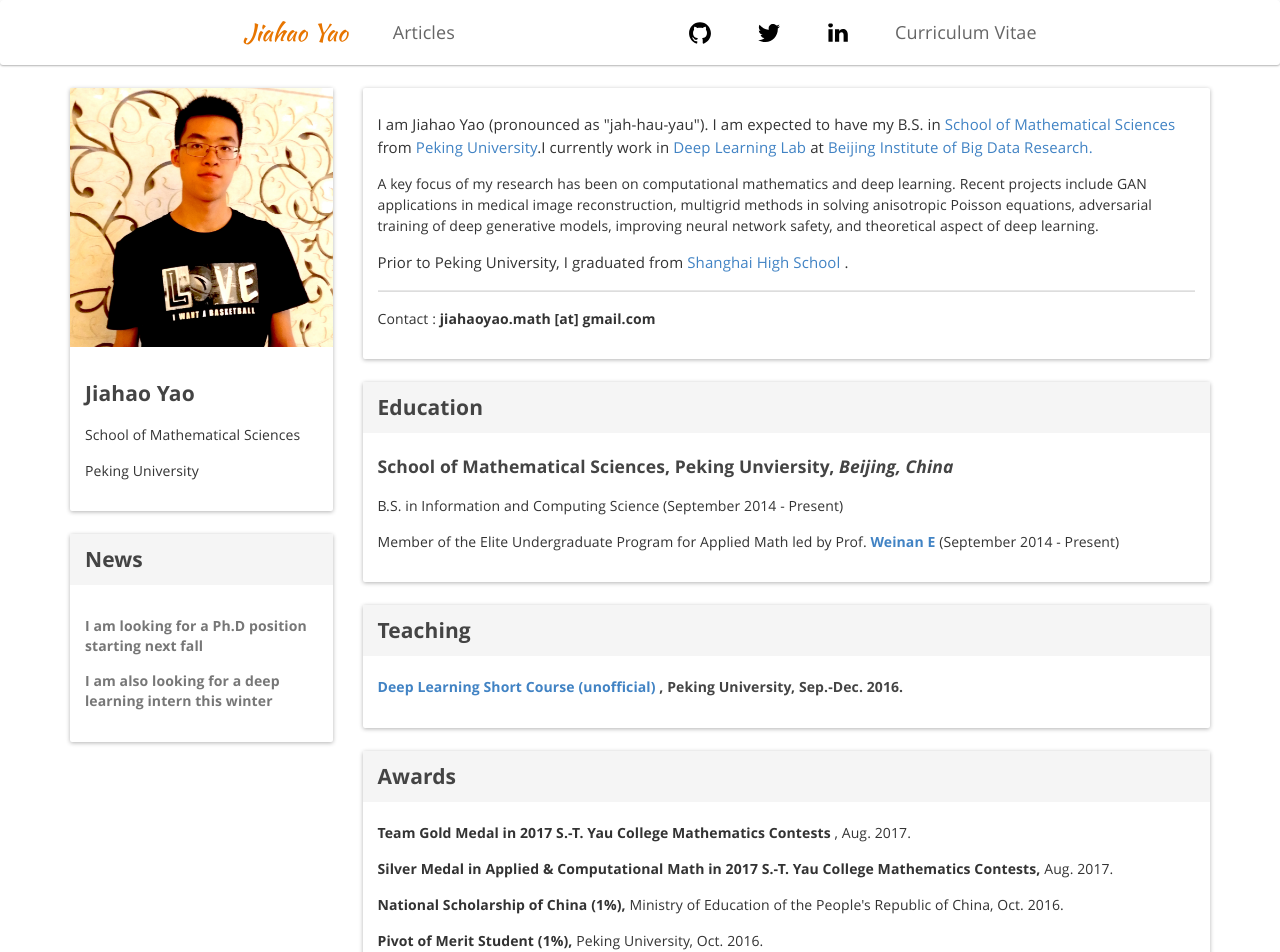
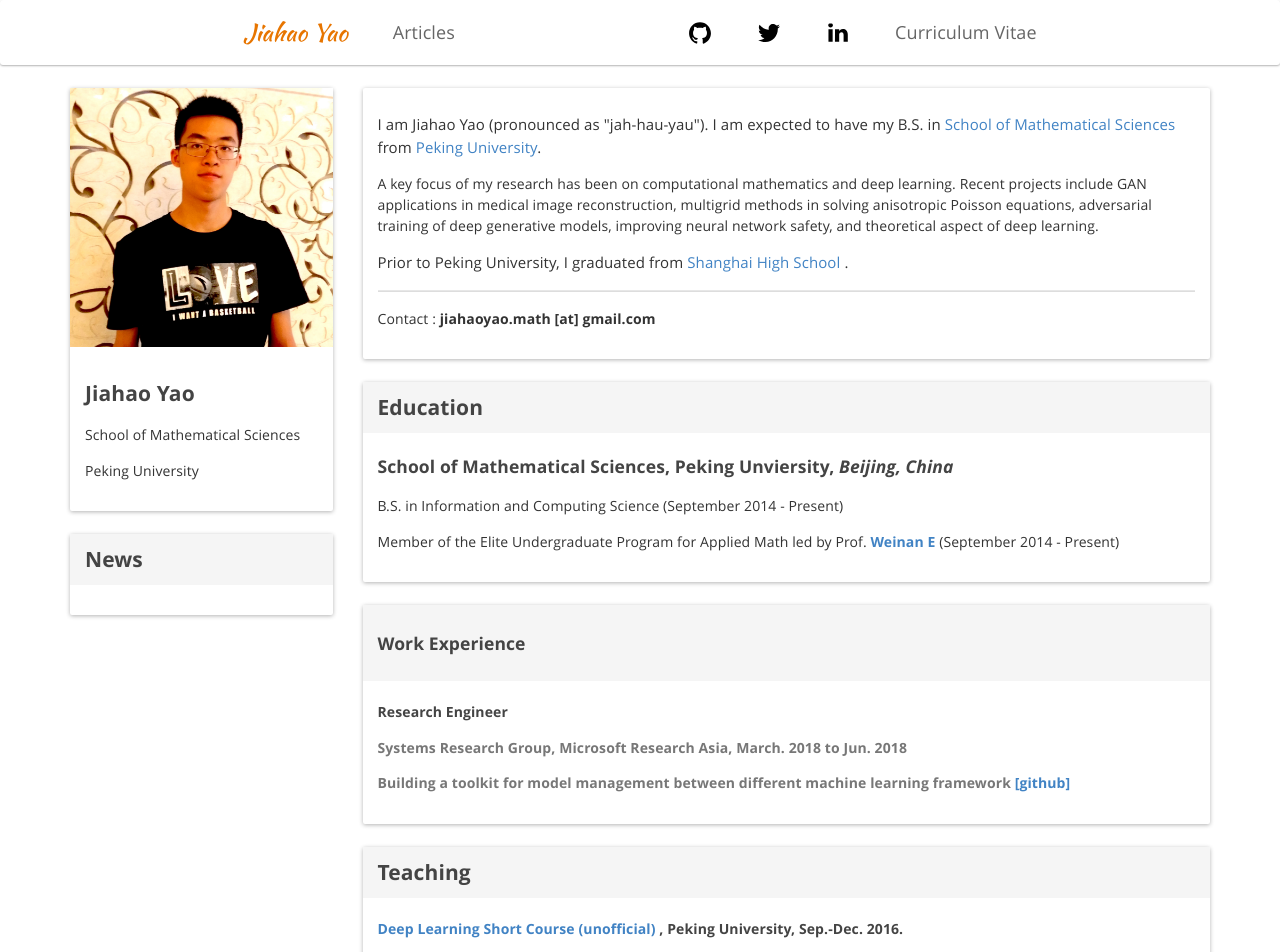
Before and after one commit to JiahaoYao/jiahaoyao.github.io, a Jekyll site: the page docs/index.html, which Jekyll copies as it is, in a window 1280 px wide and 1400 px high. Shown: the top 952 px of the window. Built offline with Jekyll 4.4.1, drawn with Linux system fonts in a browser that asks for light colours; nearby versions of some CDN libraries; some web fonts are replaced; some of the changed text lies outside the part shown.

Commit message:
add ms intern

```diff
--- a/docs/index.html
+++ b/docs/index.html
@@ -116,8 +116,7 @@
         <h3 style="line-height: 1.5; margin-top: 0; margin-bottom: 0;">News</h3>
     </div>
     <div class="panel-body" >
-          <h6 style="line-height: 140%;">I am looking for a Ph.D position starting next fall </h6>
-          <h6 style="line-height: 140%;">I am also looking for a deep learning intern this winter </h6>
+          <!-- <h6 style="line-height: 140%;">I am looking for a Ph.D position starting next fall </h6> -->
 
     </div>
 </div>
@@ -211,7 +210,7 @@
 
             <div class="panel panel-default">
     <div class="panel-body" style="padding-top: 10px;">
-        <p style="font-size: 15px;"> I am Jiahao Yao (pronounced as "jah-hau-yau"). I am expected to have my B.S. in <a href="http://www.math.pku.edu.cn/en">School of Mathematical Sciences </a> from <a href="http://english.pku.edu.cn"> Peking University</a>.I currently work in <a href="http://dl.pku.edu.cn">Deep Learning Lab</a> at <a href="http://www.bibdr.org"> Beijing Institute of Big Data Research.</a> </p>
+        <p style="font-size: 15px;"> I am Jiahao Yao (pronounced as "jah-hau-yau"). I am expected to have my B.S. in <a href="http://www.math.pku.edu.cn/en">School of Mathematical Sciences </a> from <a href="http://english.pku.edu.cn"> Peking University</a>.</p>
         <p> A key focus of my research has been on computational mathematics and deep learning. Recent projects include GAN applications in medical image reconstruction, multigrid methods in solving anisotropic Poisson equations, adversarial training of deep generative models, improving neural network safety, and theoretical aspect of deep learning. </p>
         <p style="font-size: 15px;"> Prior to Peking University, I graduated from <a href="http://www.shs.sh.cn/shsEN.action">Shanghai High School </a>. </p>
         <hr>
@@ -268,6 +267,18 @@
 </div>
   -->
             <div class="panel panel-default">
+    <div class="panel-heading" id="work experience">
+        <h4>Work Experience</h4>
+    </div>
+    <div class="panel-body" style="padding-top: 5px;">
+        <h5><b>Research Engineer</b></h5>
+        <h6>Systems Research Group, Microsoft Research Asia, March. 2018 to Jun. 2018
+        </h6>
+        <h6>Building a toolkit for model management between different machine learning framework <a href="https://github.com/Microsoft/MMdnn" target="_blank">[github]</a></h6>
+    </div>
+</div>
+
+            <div class="panel panel-default">
     <div class="panel-heading" id="teaching">
         <h3 style="line-height: 1.5; margin-top: 0; margin-bottom: 0;">Teaching</h3>
     </div>
@@ -281,9 +292,9 @@
         <h3 style="line-height: 1.5; margin-top: 0; margin-bottom: 0;">Awards</h3>
     </div>
     <div class="panel-body" style="padding-top: 5px;">
-        <p> <b> Team Gold Medal in 2017 S.-T. Yau College Mathematics Contests </b> , Aug. 2017.</p>
+        <p> <b> Team Gold Medal in 2017 S.-T. Yau College Mathematics Contests, </b> Aug. 2017.</p>
         <p> <b> Silver Medal in Applied & Computational Math in 2017 S.-T. Yau College Mathematics Contests, </b> Aug. 2017.</p>
-        <p> <b> National Scholarship of China (1%),</b> Ministry of Education of the People's Republic of China, Oct. 2016. </p>
+        <p> <b> National Scholarship of China (1%), </b> Ministry of Education of the People's Republic of China, Oct. 2016. </p>
         <p> <b> Pivot of Merit Student (1%), </b> Peking University, Oct. 2016.</b>
     </div>
 </div>
--- a/index.html
+++ b/index.html
@@ -72,6 +72,7 @@
             {% include bio.html %}
             {% include education.html %}
             <!-- {% include experiences.html %}  -->
+            {% include work.html %}
             {% include teaching.html %}
             {% include awards.html %}
             <!-- {% include skills.html %} -->
```
Also changed, not shown: _includes/work.html (added, +11 -0 lines).
